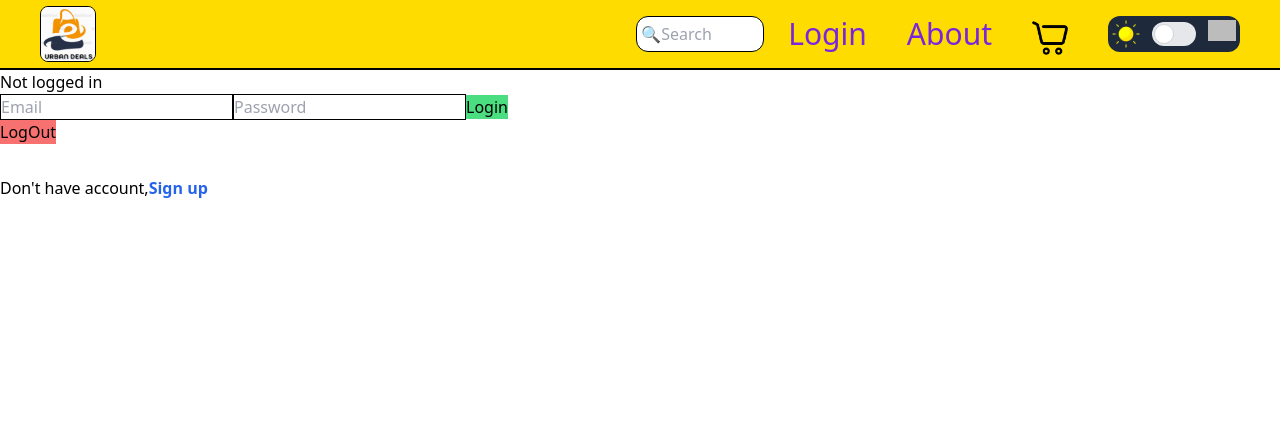
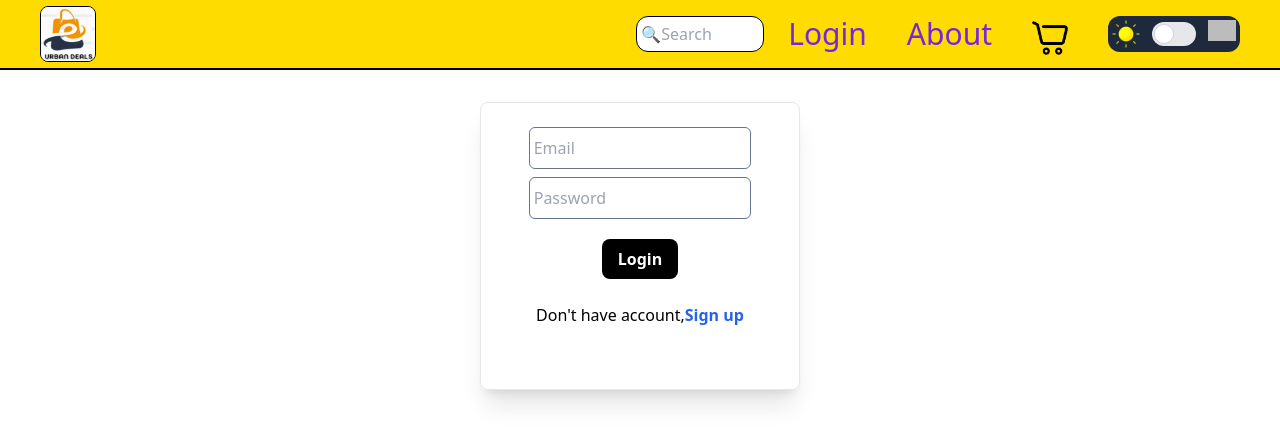
Before and after one commit to dipanshu999/Urban-Deals, a React (Vite) app: page /login in a window 1280 px wide. Shown: the top 444 px of the page. Built offline with nearby package versions, Linux system fonts and the light colour scheme; no server answers; grey boxes are pictures that could not be loaded.

Commit message:
Auth UI enhanced

```diff
--- a/src/components/Loader/Loader.jsx
+++ b/src/components/Loader/Loader.jsx
@@ -7,14 +7,14 @@ export default function Loader() {
       <svg viewBox="0 0 100 100">
         <defs>
           <filter id="shadow">
-            <feDropShadow dx="0" dy="0" stdDeviation="2.4" floodColor="#fc6767"/>
+            <feDropShadow dx="0" dy="0" stdDeviation="2.4" floodColor="#913df8"/>
           </filter>
         </defs>
         <circle
           id="spinner"
           style={{
             fill: 'transparent',
-            stroke: '#dd2476',
+            stroke: '#913df8',
             strokeWidth: '7px',
             strokeLinecap: 'round',
             filter: 'url(#shadow)'
--- a/src/components/Login.jsx
+++ b/src/components/Login.jsx
@@ -3,53 +3,62 @@ import { account, ID } from '../Utils/appwrite';
 import {useNavigate} from 'react-router-dom'
 import { ProductContext } from '../Utils/Context';
 import { toast } from 'react-toastify';
+import Loader from './Loader/Loader';
 
 export default function Login() {
-    const{loggedInUser, setLoggedInUser}=useContext(ProductContext)
+    const{loggedInUser, setLoggedInUser,loading,setLoading}=useContext(ProductContext)
 
     const navigate=useNavigate()
 
     const [email, setEmail] = useState('');
     const [password, setPassword] = useState('');
-    const [name, setName] = useState('');
 
     async function login(email, password) {
-      await account.createEmailPasswordSession(email, password);
-      setLoggedInUser(await account.get());
-      navigate('/')
-      toast.success('Logged in successfully')
+      try{
+        setLoading(true);
+        await account.createEmailPasswordSession(email, password);
+        setLoggedInUser(await account.get());
+        navigate('/')
+        toast.success('Logged in successfully')
     }
-    console.log(loggedInUser)
+    catch(err){
+        toast.error('Enter correct details')
+        console.log(err)
+      }
+    finally{
+      setLoading(false);
+    }
+    }
+    // console.log(loggedInUser)
 
   return (
+    <>
+    {
+      loading
+        ?
+      <Loader/>
+        :
     <div>
-       <p>
-        {loggedInUser ? `Logged in as ${loggedInUser.name}` : 'Not logged in'}
-       </p>
 
-      <form>
-        <input className='border border-black' type="email" placeholder="Email" value={email} onChange={e => setEmail(e.target.value)} />
-        <input className='border border-black' type="password" placeholder="Password" value={password} onChange={e => setPassword(e.target.value)} />
-        {/*   <input className='border border-black' type="text" placeholder="Name" value={name} onChange={e => setName(e.target.value)} /> */}
+    <div className="form-container w-[20rem] border rounded-lg shadow-xl h-[18rem] mx-auto mt-8">
 
-        <button className='bg-green-400' type="button" onClick={() => login(email, password)}>
+      <form className=' w-full '>
+
+        <div className=' mt-6 '>
+          <input className='border rounded-md border-slate-500 block mx-auto w-[70%] py-2 pl-1' type="email" placeholder="Email" value={email} onChange={e => setEmail(e.target.value)} />
+          <input className='border rounded-md border-slate-500 block mx-auto w-[70%] py-2 pl-1 mt-2' type="password" placeholder="Password" value={password} onChange={e => setPassword(e.target.value)} />
+        </div>
+
+        <button className='bg-black text-white font-semibold mx-auto block mt-5 p-2 px-4 rounded-lg ' type="button" onClick={() => login(email, password)}>
           Login
-        </button>
-    <br />
-        <button className='bg-red-400'
-          type='button'
-          onClick={async() => {
-            await account.deleteSession('current');
-            setLoggedInUser(null);
-            toast.success('Logged out successfully')
-          }}>
-            LogOut
         </button>
 
       </form>
 
-      <p className='mt-8'>Don't have account,<span className='text-blue-600 font-semibold' onClick={()=>navigate('/register')}>Sign up</span>   </p>
+      <p className='mt-6 text-center '>Don't have account,<span className='text-blue-600 font-semibold hover:cursor-pointer' onClick={()=>navigate('/register')}>Sign up</span>   </p>
     </div>
+    </div> }
 
+  </>
   )
 }
--- a/src/components/Navbar.jsx
+++ b/src/components/Navbar.jsx
@@ -60,7 +60,7 @@ export default function Navbar() {
         </div>  {/*Hambuger menu is hidden till laptop screen*/}
 
 
-        <div  className={`  NavLinks  ${navToggle?'absolute':'hidden'}  right-0 mt-[9.2em] tab:m-0  tab:static tab:flex navLinks text-3xl `} >
+        <div  className={`  NavLinks  ${navToggle?'absolute':'hidden'} border-l border-r border-b border-slate-400 right-4 rounded-lg tab:border-none mt-[11.3em] tab:m-0  tab:static tab:flex navLinks text-3xl `} >
 
           <div className={ `list-none ${darkMode?'bg-[#913df8] text-[#FEDC00]' : 'bg-[#FEDC00] text-[#7924DE]'} gap-6 rounded-md p-6 px-12 mob:px-24 items-center flex flex-col tab:m-0 tab:p-0 tab:bg-none tab:items-center tab:flex-row tab:gap-10 font-medium`}>
 
@@ -68,7 +68,7 @@ export default function Navbar() {
                     ?
                 <NavLink onClick={()=>setNavToggle(false)} to={'/login'}>Login</NavLink>
                     :
-                <NavLink onClick={()=>{setNavToggle(false);logOut()}} to={'/'}>Logout</NavLink>
+                <NavLink onClick={()=>{setNavToggle(false);logOut()}} to={'/login'}>Logout</NavLink>
             }
             <NavLink onClick={()=>setNavToggle(false)} to={'/about'}>About</NavLink>
 
--- a/src/components/SignUp.jsx
+++ b/src/components/SignUp.jsx
@@ -3,42 +3,76 @@ import { ProductContext } from '../Utils/Context'
 import { useNavigate } from 'react-router-dom';
 import { account, ID } from '../Utils/appwrite';
 import { toast } from 'react-toastify';
+import Loader from './Loader/Loader';
 
 export default function SignUp() {
     const navigate = useNavigate()
-    const{loggedInUser, setLoggedInUser}=useContext(ProductContext)
+    const{loggedInUser, setLoggedInUser,setLoading,loading}=useContext(ProductContext)
     const [email, setEmail] = useState('');
     const [password, setPassword] = useState('');
     const [name, setName] = useState('');
 
+    let signUp=async () => {
+      try{
+        setLoading(true)
+        await account.create(ID.unique(), email, password, name);
+        login(email, password);
+      }
+      catch(err){
+        console.log(err);
+        toast.error('Some error occured')
+      }
+      finally{
+        setLoading(false)
+      }
+    }
+
     async function login(email, password) {
+      try{
+        setLoading(true);
         await account.createEmailPasswordSession(email, password);
         setLoggedInUser(await account.get());
         navigate('/')
-        toast.success('Account created successfully')
+        toast.success('Logged in successfully')
+    }
+    catch(err){
+        toast.error('Enter correct details')
+        console.log(err)
+      }
+    finally{
+      setLoading(false);
+    }
     }
 
   return (
     <div>
-       <form>
-        <input className='border border-black' type="email" placeholder="Email" value={email} onChange={e => setEmail(e.target.value)} />
-        <input className='border border-black' type="password" placeholder="Password" value={password} onChange={e => setPassword(e.target.value)} />
-        <input className='border border-black' type="text" placeholder="Name" value={name} onChange={e => setName(e.target.value)} />
+
+
+     {loading?<Loader/>
+          :
+       <div className="form-container w-[20rem] border rounded-lg shadow-xl h-[18rem] mx-auto mt-8">
+
+        <form className=' w-full '>
+
+          <div className=' mt-6 '>
+            <input className='border rounded-md border-slate-500 block mx-auto w-[70%] py-2 pl-1' type="text" placeholder="Name" value={name} onChange={e => setName(e.target.value)} />
+            <input className='border rounded-md border-slate-500 block mx-auto w-[70%] py-2 pl-1 mt-2' type="email" placeholder="Email" value={email} onChange={e => setEmail(e.target.value)} />
+            <input className='border rounded-md border-slate-500 block mx-auto w-[70%] py-2 pl-1 mt-2' type="password" placeholder="Password" value={password} onChange={e => setPassword(e.target.value)} />
+
+          </div>
 
             <button
-          className='bg-blue-400'
+              className='bg-black  text-white font-semibold mx-auto block mt-5 p-2 px-4 rounded-lg'
               type="button"
-          onClick={async () => {
-            await account.create(ID.unique(), email, password, name);
-            login(email, password);
-          }}
+              onClick={signUp}
             >
               Register
             </button>
-
         </form>
 
-      <p className='mt-8'>Already have account,<span className='text-blue-600 font-semibold' onClick={()=>navigate('/login')}>Login</span>   </p>
+        <p className='mt-6 text-center '>Already have account,<span className='text-blue-600 font-bold hover:cursor-pointer' onClick={()=>navigate('/login')}> Login</span>   </p>
+      </div>
+    }
   </div>
   )
 }
```
Lines whose indentation alone changed are shown as unchanged.
